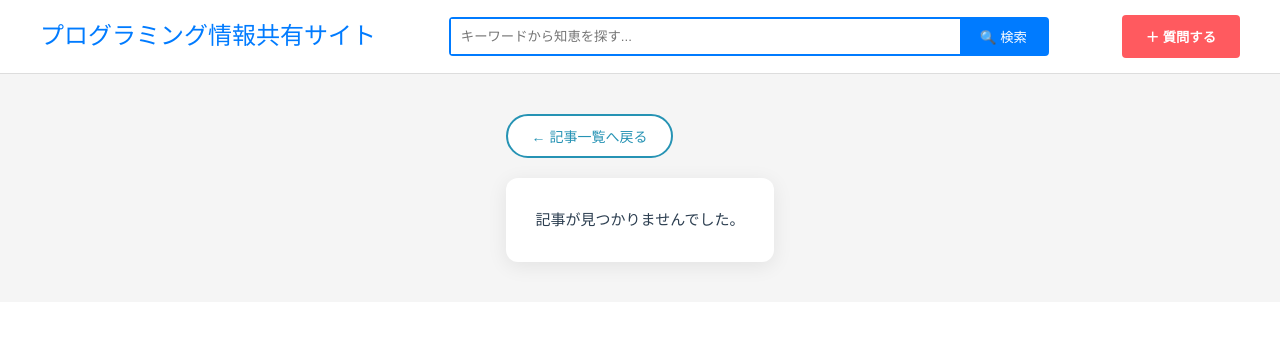
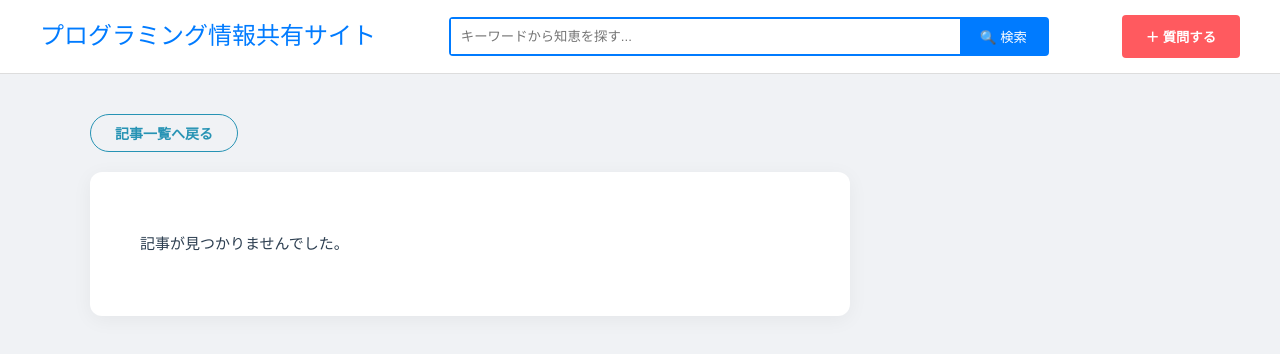
Before and after one commit to C6people/articles, a Vue app in the folder app/: page /post/1 in a window 1280 px wide. Shown: the top 354 px of the page. Built offline with nearby package versions, Linux system fonts and the light colour scheme; no server answers; the HTML template or start-up script is replaced by a standard one.

Commit message:
記事詳細画面の見た目修正

```diff
--- a/app/src/views/PostDetail.vue
+++ b/app/src/views/PostDetail.vue
@@ -24,13 +24,12 @@ const formatDate = (dateStr: string | Date | undefined) => {
   if (!dateStr) return "";
   const safeDateStr = typeof dateStr === 'string' && !dateStr.endsWith('Z') && !dateStr.includes('+') ? dateStr + 'Z' : dateStr;
   const d = new Date(safeDateStr);
-  return d.toLocaleString('ja-JP', {
-    year: 'numeric',
-    month: 'numeric',
-    day: 'numeric',
-    hour: 'numeric',
-    minute: 'numeric'
-  }); // YYYY/MM/DD HH:mm
+  const yyyy = d.getFullYear();
+  const mm = String(d.getMonth() + 1).padStart(2, '0');
+  const dd = String(d.getDate()).padStart(2, '0');
+  const hh = String(d.getHours()).padStart(2, '0');
+  const min = String(d.getMinutes()).padStart(2, '0');
+  return `${yyyy}-${mm}-${dd} ${hh}:${min}`;
 };
 
 const backToHome = () => {
@@ -63,61 +62,85 @@ const goToPost = () => {
   <div class="page">
     <div v-if="loading">読み込み中...</div>
 
-    <div v-else-if="article" class="container">
-      <!-- 戻るボタン（左上・横長） -->
+    <div v-else-if="article" class="content-wrapper">
+      <!-- 左カラム：メイン記事と戻るボタン -->
+      <div class="left-column">
         <button class="back-button" @click="backToHome">
-        ← 記事一覧へ戻る
+          記事一覧へ戻る
         </button>
 
-      <!-- メイン -->
-      <div class="main">
+        <div class="main-card">
           <h1 class="title">{{ article.title }}</h1>
+          <div class="author-name">{{ article.user_id }}</div>
+          <div class="category-badge">プログラミング</div>
+          <div class="post-date">投稿日時 &nbsp;&nbsp;{{ formatDate(article.created_at) }}</div>
 
-        <div class="meta">
-          <span class="author">{{ article.user_id }}</span>
-          <span class="genre">プログラミング</span>
-          <span class="date">{{ formatDate(article.created_at) }}</span>
-        </div>
-
-        <div class="body">
+          <div class="body-content">
             {{ article.body }}
           </div>
         </div>
       </div>
 
-    <div v-else class="container">
+      <!-- 右カラム：サイドバー -->
+      <aside class="sidebar">
+        <h2 class="sidebar-title">おすすめ記事一覧</h2>
+        <ul class="recommended-list">
+          <li>FastAPIでのDB接続エラー解決策</li>
+          <li>ポートフォリオのデザイン案</li>
+        </ul>
+      </aside>
+    </div>
+
+    <div v-else class="content-wrapper">
+      <div class="left-column">
         <button class="back-button" @click="backToHome">
-        ← 記事一覧へ戻る
+          記事一覧へ戻る
         </button>
-      <div class="main">
+        <div class="main-card">
           <p>記事が見つかりませんでした。</p>
+        </div>
       </div>
     </div>
   </div>
 </template>
 
 <style scoped>
+/* 全体の背景と配置 */
 .page {
+  background-color: #f0f2f5;
+  min-height: 100vh;
+  padding: 40px;
   display: flex;
   justify-content: center;
-  padding: 40px;
-  background: #f5f5f5;
 }
 
-.container {
-  max-width: 1000px;
-  margin: 0 auto;
+/* 2カラムレイアウト */
+.content-wrapper {
+  display: grid;
+  grid-template-columns: 1fr 300px;
+  gap: 40px;
+  width: 100%;
+  max-width: 1100px;
 }
 
+/* 左カラム */
+.left-column {
+  display: flex;
+  flex-direction: column;
+  align-items: flex-start;
+}
+
+/* 戻るボタン */
 .back-button {
   display: inline-block;
-  padding: 10px 24px;
+  padding: 8px 24px;
   margin-bottom: 20px;
-  background: white;
-  border: 2px solid #2693B4;
+  background: transparent;
+  border: 1px solid #2693B4;
   color: #2693B4;
   border-radius: 999px;
   font-size: 14px;
+  font-weight: bold;
   cursor: pointer;
   transition: 0.2s;
 }
@@ -127,51 +150,88 @@ const goToPost = () => {
   color: white;
 }
 
-.main {
+/* 記事カード */
+.main-card {
+  width: 100%;
   background: white;
-  padding: 30px;
+  padding: 60px 50px;
   border-radius: 12px;
-  box-shadow: 0 4px 20px rgba(0, 0, 0, 0.08);
+  box-shadow: 0 4px 20px rgba(0, 0, 0, 0.05);
+  box-sizing: border-box;
 }
 
 .title {
-  font-size: 24px;
-  margin-bottom: 16px;
+  font-size: 28px;
+  font-weight: bold;
+  color: #333;
+  margin: 0 0 15px 0;
+  line-height: 1.4;
 }
 
-.meta {
-  display: flex;
-  flex-direction: column;
-  gap: 6px;
-  color: #666;
-  margin-bottom: 20px;
-  font-size: 14px;
+.author-name {
+  font-size: 15px;
+  color: #555;
+  margin-bottom: 15px;
 }
 
-.meta span::before {
+.category-badge {
+  display: inline-block;
+  background-color: #2693B4;
+  color: white;
+  padding: 6px 18px;
+  border-radius: 999px;
+  font-size: 13px;
+  font-weight: bold;
+  margin-bottom: 25px;
+}
+
+.post-date {
+  font-size: 13px;
+  color: #999;
+  margin-bottom: 50px;
+}
+
+.body-content {
+  white-space: pre-wrap;
+  line-height: 2.0;
+  color: #444;
+  font-size: 16px;
+}
+
+/* サイドバー */
+.sidebar {
+  padding-top: 60px; /* 記事カードの上部と大体合わせる */
+}
+
+.sidebar-title {
+  font-size: 16px;
   font-weight: bold;
   color: #333;
-  margin-right: 6px;
+  padding-bottom: 15px;
+  border-bottom: 1px solid #999;
+  margin: 0 0 10px 0;
 }
 
-.author::before {
-  content: "投稿者ID:";
+.recommended-list {
+  list-style: none;
+  padding: 0;
+  margin: 0;
 }
 
-.genre::before {
-  content: "ジャンル:";
+.recommended-list li {
+  padding: 20px 0;
+  border-bottom: 1px solid #ccc;
+  font-size: 14px;
+  color: #555;
+  cursor: pointer;
+  line-height: 1.5;
 }
 
-.date::before {
-  content: "投稿日:";
+.recommended-list li:hover {
+  color: #2693B4;
 }
 
-.body {
-  white-space: pre-wrap;
-  line-height: 1.7;
-}
-
-/* ヘッダー装飾 */
+/* ヘッダー装飾（既存そのまま） */
 .main-header {
   width: 100%;
   background-color: #fff;
```
Lines whose indentation alone changed are shown as unchanged.
